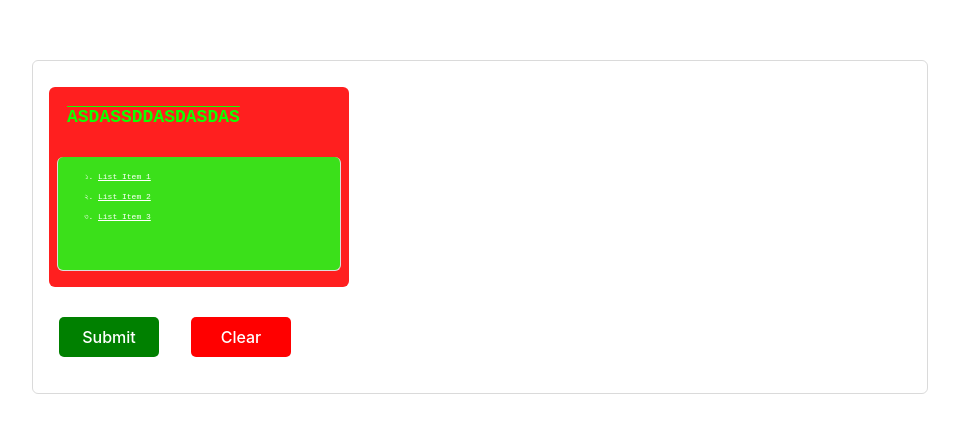
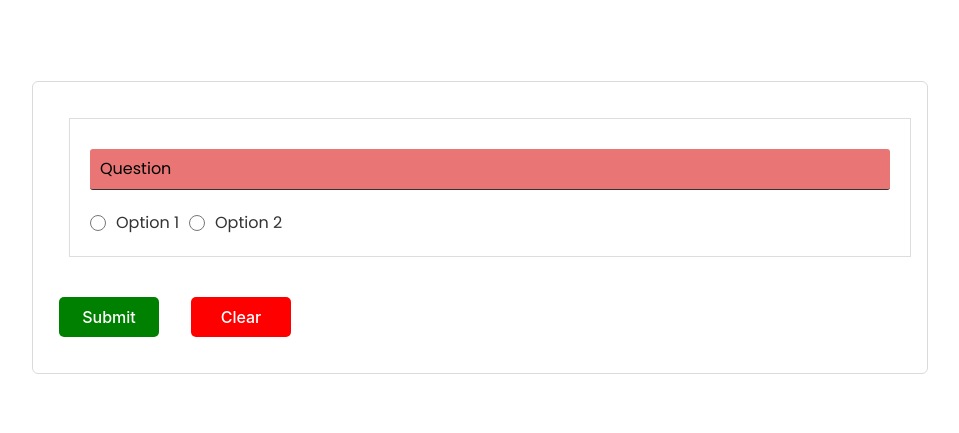
Before and after one commit to jshah3821/dynamic-form-for-project, a React (Vite) app: page / in a window 1280 px wide. Shown: the part 173-606 px from the top of the page, without its empty margins (160-1119 px from the left). Built offline with nearby package versions, Linux system fonts and the light colour scheme.

Commit message:
fixed spacing in preview

```diff
--- a/src/components/Elements/FormBuilder.tsx
+++ b/src/components/Elements/FormBuilder.tsx
@@ -1,5 +1,4 @@
 import { useEffect, useState } from "react";
-import React from "react";
 import "./FormBuilder.css";
 import InputElement from "./InputElement";
 import ButtonElement from "./ButtonElement";
@@ -447,7 +446,6 @@ interface Props {
 }
 export const FormBuilder = ({ id, jsonData }: Props) => {
   const data = id ? dataArray?.[id] : jsonData;
-
   const [formData, setFormData] = useState({});
   const [errors, setErrors] = useState({});
   const [isSubmitClicked, setSubmitClicked] = useState(false);
--- a/src/components/Elements/ListElement/ListElement.tsx
+++ b/src/components/Elements/ListElement/ListElement.tsx
@@ -1,4 +1,3 @@
-import React from "react";
 import { removeKeyInObject } from "../utils/removeKeyInObject";
 import "./ListElementStyle.css";
 
--- a/src/components/Elements/SurveyForm/SurveyForm.tsx
+++ b/src/components/Elements/SurveyForm/SurveyForm.tsx
@@ -1,6 +1,7 @@
-import React, { useRef, useState } from "react";
+import { useRef, useState } from "react";
 import "./SurveyForm.css";
 import { FaCloudUploadAlt } from "react-icons/fa";
+import { removeKeyInObject } from "../utils/removeKeyInObject";
 
 const SurveyForm = ({
   properties,
@@ -43,8 +44,29 @@ const SurveyForm = ({
   const required = properties?.validation?.required;
 
   const fieldName = properties?.name + index;
+
+  const { question_style } = properties;
+
+  const QuestionContainerStyle = {
+    backgroundColor: question_style.backgroundColor,
+  };
+
+  const QuestionHeaderStyle = {
+    marginBottom: question_style.marginBottom,
+    marginLeft: question_style?.marginLeft,
+    marginRight: question_style?.marginRight,
+    marginTop: question_style?.marginTop,
+    paddingBottom: question_style?.paddingBottom,
+    paddingLeft: question_style?.paddingLeft,
+    paddingRight: question_style?.paddingRight,
+    paddingTop: question_style?.paddingTop,
+  };
+
   return (
-    <div className="flex justify-around left-align flex-column">
+    <div
+      style={removeKeyInObject(question_style, QuestionContainerStyle)}
+      className="flex justify-around left-align flex-column"
+    >
       {properties?.questionDetails?.question_image?.dataURL && (
         <img
           src={properties.questionDetails.question_image.dataURL}
@@ -53,7 +75,10 @@ const SurveyForm = ({
         />
       )}
       {subType && !["submit_button"].includes(subType) && (
-        <p className="sf_que_input" style={properties?.question_style}>
+        <p
+          className="sf_que_input"
+          style={removeKeyInObject(question_style, QuestionHeaderStyle)}
+        >
           {properties?.questionDetails?.question_text
             ? properties?.questionDetails?.question_text
             : subType === "survey_image"
--- a/src/data.json
+++ b/src/data.json
@@ -1,60 +1,42 @@
 [
   {
-    "selectionType": "form",
-    "id": "F6l12HD-rTZh1sWUePash",
-    "type": "element",
-    "subType": "list",
+    "selectionType": "surveyform",
+    "id": "HP_TwAms1_dKmzJjo8KAJ",
+    "type": "surveyform",
+    "subType": "survey_radio",
     "properties": {
-      "type": "Text",
-      "name": "Name",
-      "label": "asdassddasdasdas",
-      "style": {
-        "height": "400px",
-        "width": "100%",
-        "backgroundColor": "#ff1f1f",
-        "color": "#11ff00",
-        "borderRadius": "6px",
-        "paddingTop": "10px",
-        "marginTop": "10px",
-        "fontSize": "18px",
+      "name": "survey_radio",
+      "question_style": {
+        "backgroundColor": "#ea7575",
+        "fontSize": "16px",
         "fontStyle": "",
-        "fontFamily": "monospace",
-        "fontWeight": "900",
+        "fontFamily": "",
+        "fontWeight": "",
         "textAlign": "",
-        "textDecoration": "overline",
-        "textTransform": "uppercase",
-        "ratio": "",
+        "textDecoration": "",
+        "textTransform": "",
+        "color": "#000000",
+        "width": "",
+        "height": "",
         "minWidth": "",
         "minHeight": "",
-        "maxWidth": "300px",
-        "maxHeight": "200px",
-        "objectFit": "contain"
-      },
-      "listStyle": {
-        "height": "100%",
-        "width": "200px",
-        "backgroundColor": "#3be01a",
-        "color": "white",
-        "paddingTop": "10px",
+        "maxWidth": "",
+        "maxHeight": "",
+        "objectFit": "",
+        "overflow": "",
         "marginTop": "20px",
-        "fontSize": "8px",
-        "fontStyle": "",
-        "fontFamily": "monospace",
-        "fontWeight": "200",
-        "textAlign": "",
-        "textDecoration": "underline",
-        "textTransform": "capitalize",
-        "ratio": "",
-        "minWidth": "100%",
-        "minHeight": "",
-        "maxWidth": "100%",
-        "maxHeight": "300px",
-        "objectFit": "contain",
-        "listStyle": "bengali",
+        "marginLeft": "20px",
+        "marginRight": "",
+        "marginBottom": "20px",
+        "paddingTop": "20px",
+        "paddingLeft": "20px",
+        "paddingRight": "20px",
+        "paddingBottom": "20px",
+        "isBorder": "",
         "borderWidth": "1px",
         "borderStyle": "solid",
         "borderColor": "#dddddd",
-        "borderTopWidth": "0px",
+        "borderTopWidth": "1px",
         "borderTopStyle": "solid",
         "borderTopColor": "#dddddd",
         "borderRightWidth": "1px",
@@ -66,16 +48,62 @@
         "borderLeftWidth": "1px",
         "borderLeftStyle": "solid",
         "borderLeftColor": "#dddddd",
-        "borderTopLeftRadius": "6px",
-        "borderTopRightRadius": "6px",
-        "borderBottomLeftRadius": "6px",
-        "borderBottomRightRadius": "6px",
-        "borderRadius": "6px"
+        "borderRadius": "0px",
+        "borderTopLeftRadius": "0px",
+        "borderTopRightRadius": "0px",
+        "borderBottomLeftRadius": "0px",
+        "borderBottomRightRadius": "0px"
       },
-      "listItemDetails": [
-        { "name": "List Item 1" },
-        { "name": "List Item 2" },
-        { "name": "List Item 3" }
+      "answer_style": {
+        "backgroundColor": "#451ed2",
+        "fontSize": "14px",
+        "fontStyle": "",
+        "fontFamily": "",
+        "fontWeight": "",
+        "textAlign": "",
+        "textDecoration": "",
+        "textTransform": "",
+        "color": "#df3030",
+        "height": "",
+        "width": "",
+        "minWidth": "",
+        "minHeight": "",
+        "maxWidth": "",
+        "maxHeight": "",
+        "overflow": "",
+        "marginTop": "",
+        "marginLeft": "",
+        "marginRight": "",
+        "marginBottom": "",
+        "paddingTop": "",
+        "paddingLeft": "",
+        "paddingRight": "",
+        "paddingBottom": "",
+        "isBorder": "",
+        "borderWidth": "1px",
+        "borderStyle": "solid",
+        "borderColor": "#dddddd",
+        "borderTopWidth": "1px",
+        "borderTopStyle": "solid",
+        "borderTopColor": "#dddddd",
+        "borderRightWidth": "1px",
+        "borderRightStyle": "solid",
+        "borderRightColor": "#dddddd",
+        "borderBottomWidth": "1px",
+        "borderBottomStyle": "solid",
+        "borderBottomColor": "#dddddd",
+        "borderLeftWidth": "1px",
+        "borderLeftStyle": "solid",
+        "borderLeftColor": "#dddddd",
+        "borderRadius": "0px",
+        "borderTopLeftRadius": "0px",
+        "borderTopRightRadius": "0px",
+        "borderBottomLeftRadius": "0px",
+        "borderBottomRightRadius": "0px"
+      },
+      "optionDetails": [
+        { "label": "Option 1", "value": "Option 1" },
+        { "label": "Option 2", "value": "Option 2" }
       ]
     },
     "formId": null,
```
